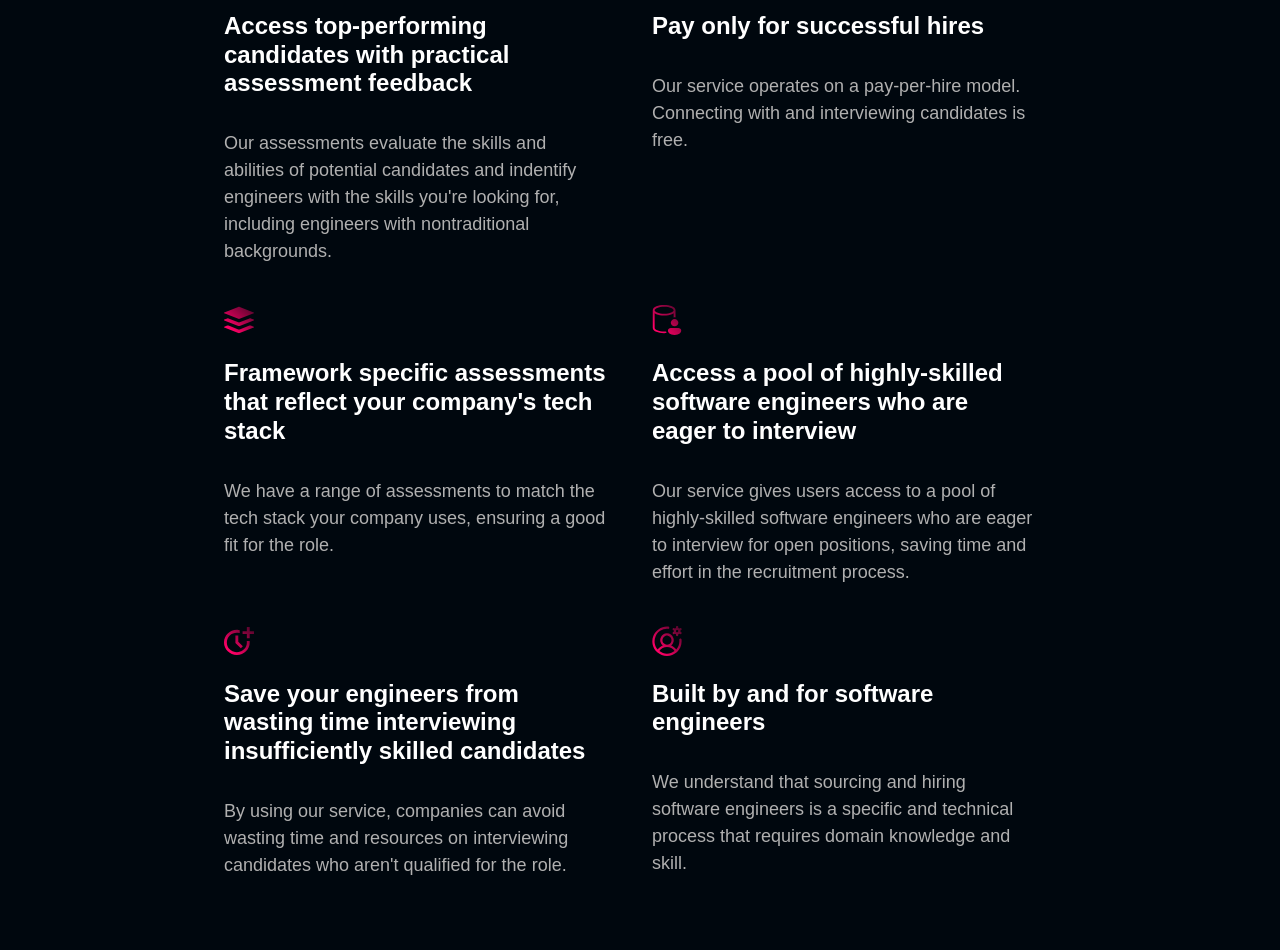
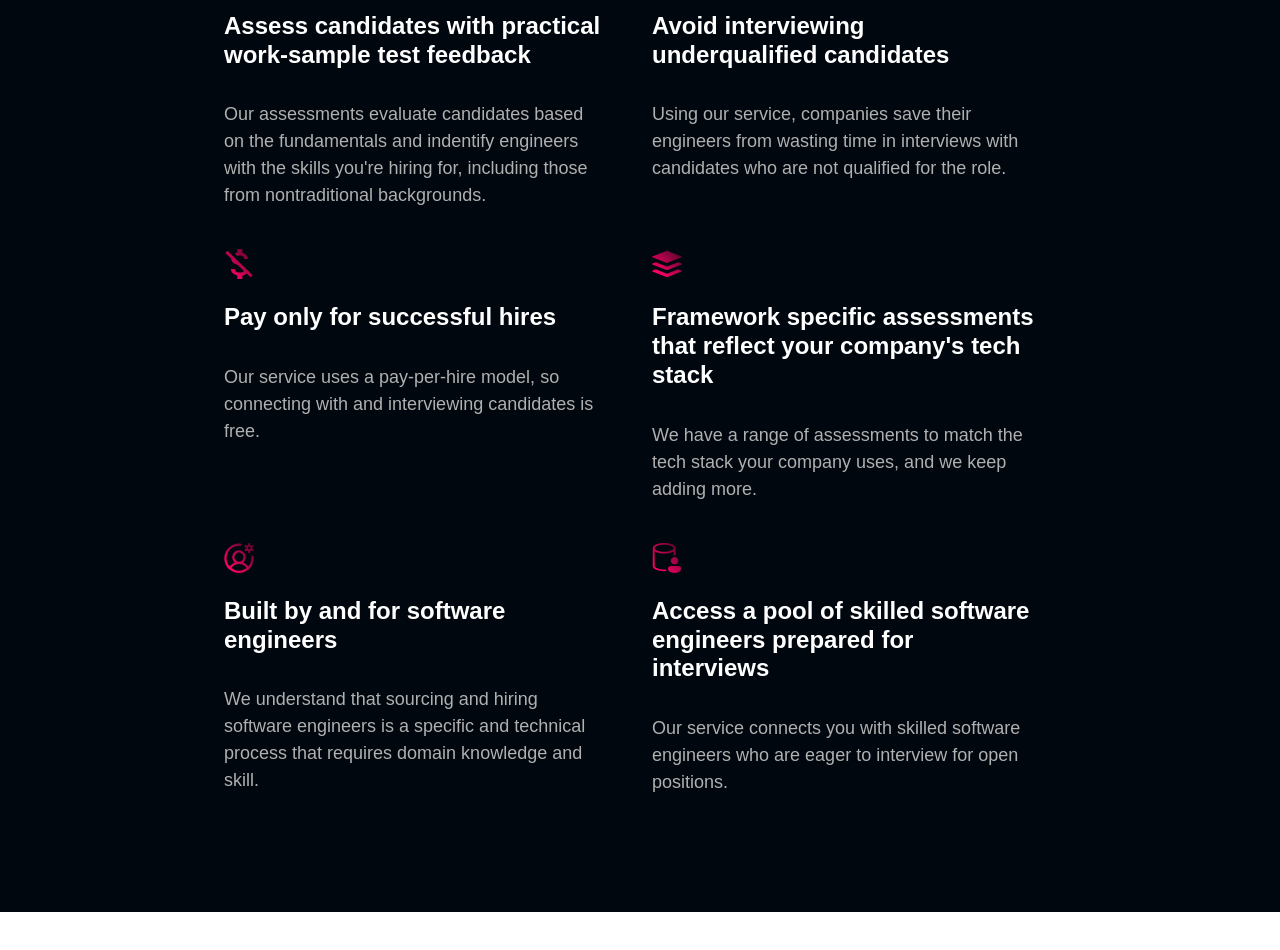
Before and after one commit to viranyidylan/hatchr-react-app, a React (Create React App) app: page /companies in a window 1280 px wide. Shown: the part 620-1570 px from the top of the page. After the commit the page ends 1532 px from the top, so only its background shows below. Built offline with nearby package versions, Linux system fonts and the light colour scheme; a web font is replaced by a local one.

Commit message:
wording changes

```diff
--- a/src/pages/Assessments/Assessments.tsx
+++ b/src/pages/Assessments/Assessments.tsx
@@ -12,13 +12,13 @@ class Task {
 }
 
 const tasks: Task[] = [
-    { name: "React task - junior", available: true, link: "https://github.com/hatchr-assessments/junior-react-assessment", tech: "React" },
-    { name: "React task - intermediate", available: true, link: "https://github.com/hatchr-assessments/junior-react-assessment", tech: "React" },
-    { name: "React task - senior", available: true, link: "https://github.com/hatchr-assessments/senior-react-assessment", tech: "React" },
-    { name: "Angular task - junior", available: true, link: "https://github.com/hatchr-assessments/junior-angular-assessment", tech: "Angular" },
-    { name: "Angular task - intermediate", available: true, link: "https://github.com/hatchr-assessments/intermediate-angular-assessment", tech: "Angular" },
-    { name: "Angular task - senior", available: false, link: "", tech: "Angular" },
-    { name: "Node.js task - intermediate", available: false, link: "", tech: "Node" },
+    { name: "React task I : 0-2 years of professional experience)", available: true, link: "https://github.com/hatchr-assessments/junior-react-assessment", tech: "React" },
+    { name: "React task II (3-5 years of professional experience)", available: true, link: "https://github.com/hatchr-assessments/junior-react-assessment", tech: "React" },
+    { name: "React task III (6 or more years of professional experience)", available: false, link: "https://github.com/hatchr-assessments/senior-react-assessment", tech: "React" },
+    { name: "Angular task I (0-2 years of professional experience)", available: true, link: "https://github.com/hatchr-assessments/junior-angular-assessment", tech: "Angular" },
+    { name: "Angular task II (3-5 years of professional experience)", available: true, link: "https://github.com/hatchr-assessments/intermediate-angular-assessment", tech: "Angular" },
+    // { name: "Angular task  III (6 or more years of professional experience)"", available: false, link: "", tech: "Angular" },
+    { name: "Node.js task II (3-5 years of professional experience)", available: false, link: "", tech: "Node" },
 ]
 
 function Assessments() {
--- a/src/pages/Companies/Companies.tsx
+++ b/src/pages/Companies/Companies.tsx
@@ -47,55 +47,46 @@ function Companies() {
                             <Col >
                                 <Stack className="company-page-col" gap={4}>
                                     <Image1 width={width} height={height}/>
-                                    <h2 className="left">Access top-performing candidates with practical assessment feedback</h2>
+                                    <h2 className="left">Assess candidates with practical work-sample test feedback</h2>
                                     <p>
-                                        Our assessments evaluate the skills and abilities of potential candidates and indentify engineers with the skills you're looking for,
-                                        including engineers with nontraditional backgrounds.
+                                        Our assessments evaluate candidates based on the fundamentals and indentify engineers with the skills you're hiring for,
+                                        including those from nontraditional backgrounds.
                                     </p>
                                 </Stack>
                             </Col>
                             <Col >
                                 <Stack className="company-page-col" gap={4}>
+                                    <Image5 width={width} height={height}/>
+                                    <h2>Avoid interviewing underqualified candidates</h2>
+                                    <p>
+                                        Using our service, companies save their engineers from wasting time in interviews with candidates who are not qualified for the role.
+                                    </p>
+                                </Stack>
+                            </Col>
+
+                        </Row>
+                        <Row>
+                            <Col >
+                                <Stack className="company-page-col" gap={4}>
                                     <Image2 width={width} height={height}/>
                                     <h2>Pay only for successful hires</h2>
                                     <p>
-                                        Our service operates on a pay-per-hire model. Connecting with and interviewing candidates is free.
+                                      Our service uses a pay-per-hire model, so connecting with and interviewing candidates is free.
                                     </p>
                                 </Stack>
                             </Col>
-                        </Row>
-                        <Row>
                             <Col >
                                 <Stack className="company-page-col" gap={4}>
                                     <Image3 width={width} height={height}/>
                                     <h2>Framework specific assessments that reflect your company's tech stack</h2>
                                     <p>
-                                        We have a range of assessments to match the tech stack your company uses, ensuring
-                                        a good fit for the role.
+                                        We have a range of assessments to match the tech stack your company uses, and we keep adding more.
                                     </p>
                                 </Stack>
                             </Col>
-                            <Col >
-                                <Stack className="company-page-col" gap={4}>
-                                    <Image4 width={width} height={height}/>
-                                    <h2>Access a pool of highly-skilled software engineers who are eager to interview</h2>
-                                    <p>
-                                        Our service gives users access to a pool of highly-skilled software engineers who are eager to interview
-                                        for open positions, saving time and effort in the recruitment process.
-                                    </p>
-                                </Stack>
-                            </Col>
+
                         </Row>
                         <Row>
-                            <Col >
-                                <Stack className="company-page-col" gap={4}>
-                                    <Image5 width={width} height={height}/>
-                                    <h2>Save your engineers from wasting time interviewing insufficiently skilled candidates</h2>
-                                    <p>
-                                        By using our service, companies can avoid wasting time and resources on interviewing candidates who aren't qualified for the role.
-                                    </p>
-                                </Stack>
-                            </Col>
                             <Col >
                                 <Stack className="company-page-col" gap={4}>
                                     <Image6 width={width} height={height}/>
@@ -103,6 +94,15 @@ function Companies() {
                                     <p>
                                         We understand that sourcing and hiring software engineers is a specific and technical process that
                                         requires domain knowledge and skill.
+                                    </p>
+                                </Stack>
+                            </Col>
+                            <Col >
+                                <Stack className="company-page-col" gap={4}>
+                                    <Image4 width={width} height={height}/>
+                                    <h2>Access a pool of skilled software engineers prepared for interviews</h2>
+                                    <p>
+                                        Our service connects you with skilled software engineers who are eager to interview for open positions.
                                     </p>
                                 </Stack>
                             </Col>
--- a/src/pages/Home/Home.tsx
+++ b/src/pages/Home/Home.tsx
@@ -53,7 +53,7 @@ function Home() {
                                     <h2 className="left">Take an assessment to start</h2>
                                     <p>
                                     Showcase your skills through a coding task and join our professional network of software developers.
-                                    We're not here to trick or catch you out with our assessments;
+                                    We're not here to trick you with our assessments;
                                     we want to see your best work, using the tools you feel most comfortable with.
                                     </p>
                                 </Stack>
@@ -77,7 +77,7 @@ function Home() {
                                     <Image2 width={width} height={height}/>
                                     <h2>Let your skills speak for you</h2>
                                     <p>
-                                    At hatchr, we shift the focus from background or personal branding, tricky algorithm questions and prestigious credentials to what actually matters:
+                                    At hatchr, we shift the focus from background, personal branding, tricky algorithm questions and prestigious credentials to what actually matters:
                                     your technical skills.
                                     </p>
                                 </Stack>
```
